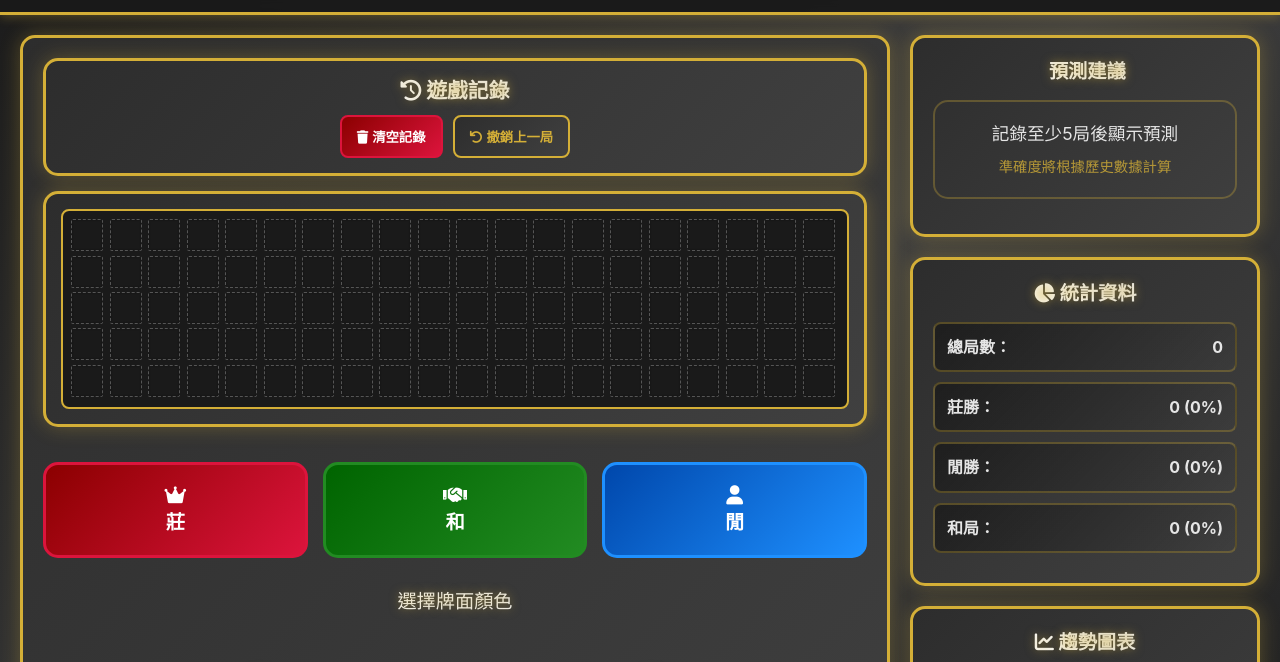
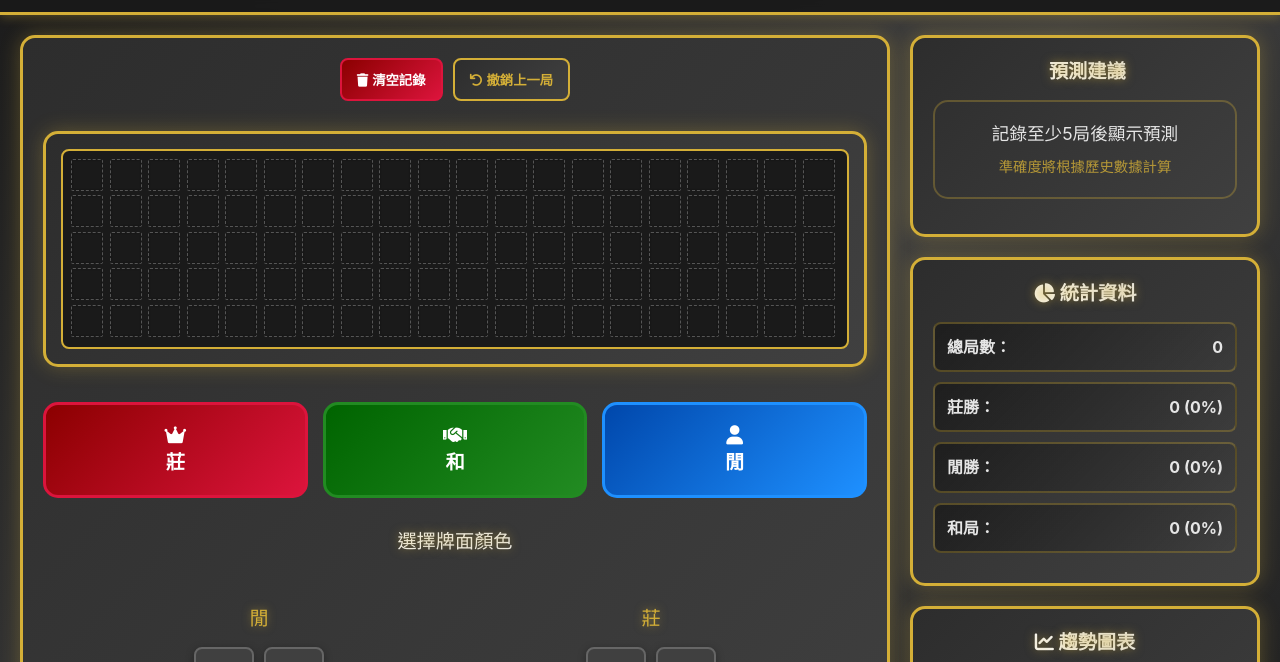
Before and after one commit to loveleo520663-ops/baccarat-prediction, a website: page views/game.html in a window 1280 px wide. Shown: the part 62-724 px from the top of the page. Drawn offline with Linux system fonts and the light colour scheme; sample sign-in values are in the browser's storage.

Commit message:
優化遊戲記錄樣式：去除邊框，隱藏標題圖示，保留按鈕功能

```diff
--- a/views/game.html
+++ b/views/game.html
@@ -269,26 +269,23 @@
         }
 
         .record-header {
-            background: linear-gradient(135deg, #2d2d2d 0%, #404040 100%);
-            border: 3px solid #d4af37;
-            border-radius: 15px;
-            padding: 15px;
+            background: none;
+            border: none;
+            border-radius: 0;
+            padding: 0;
             text-align: center;
-            box-shadow: 0 0 20px rgba(212, 175, 55, 0.3);
+            box-shadow: none;
         }
 
         .record-title {
-            font-size: 1.3rem;
-            color: #d4af37;
-            font-weight: bold;
-            margin-bottom: 10px;
-            text-shadow: 0 0 10px rgba(212, 175, 55, 0.5);
+            display: none; /* 隱藏標題和圖示 */
         }
 
         .record-controls {
             display: flex;
             gap: 10px;
             justify-content: center;
+            margin-bottom: 15px; /* 增加與下方記錄容器的間距 */
         }
 
         .control-btn {
```
